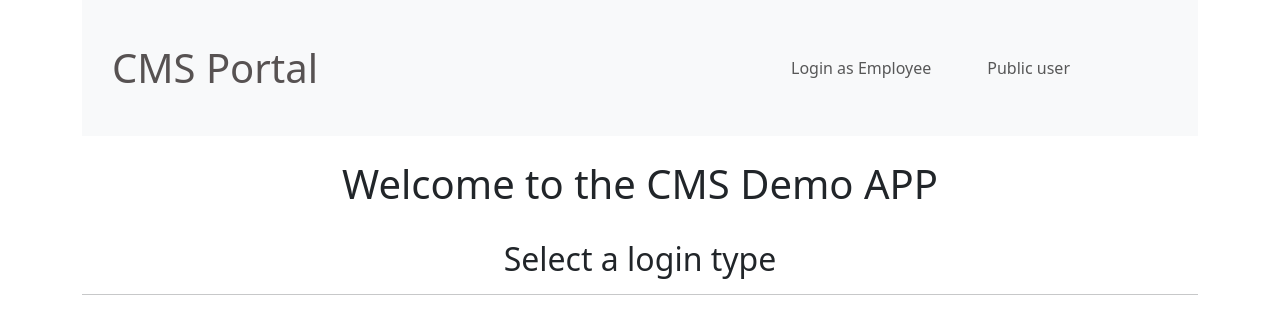
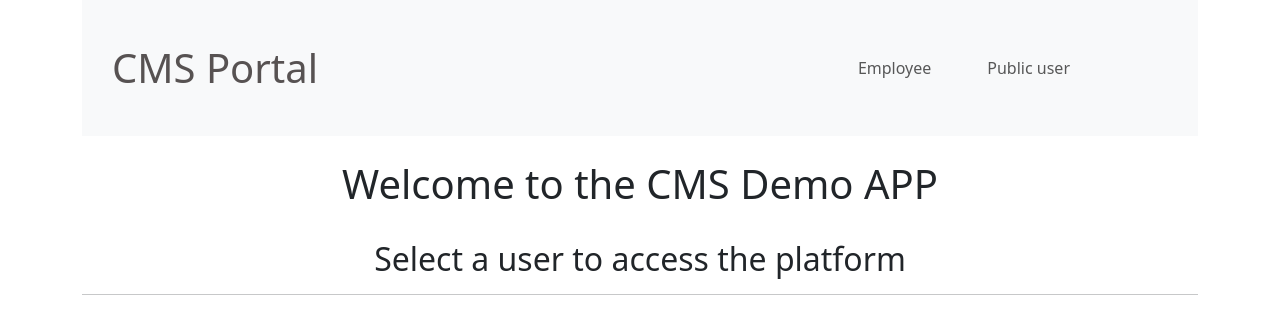
Before and after one commit to OGlezP/CMS-Demo-app, a plain HTML site: page index.html in a window 1280 px wide. Drawn offline with nearby package versions, Linux system fonts and the light colour scheme.

Commit message:
Update index.html

```diff
--- a/index.html
+++ b/index.html
@@ -14,7 +14,7 @@
         <a class="navbar-brand" href="#">CMS Portal</a>
           <ul class="navbar-nav">
             <li class="nav-item">
-              <a class="nav-link" href="employee.html">Login as Employee</a>
+              <a class="nav-link" href="employee.html">Employee</a>
             </li>
             <li class="nav-item">
               <a class="nav-link" href="public-user.html">Public user</a>
@@ -26,7 +26,7 @@
         <br>
         <h1>Welcome to the CMS Demo APP</h1>
         <br>
-        <h2>Select a login type</h2>
+        <h2>Select a user to access the platform</h2>
         <hr>
     </div>
 </body>
```
